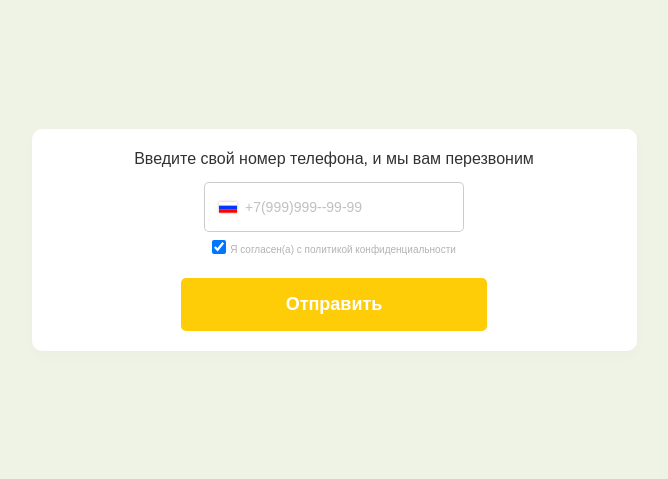
After one commit to Romigo24/BeautyCity, a Django app: page /call/ in a window 1280 px wide. The commit adds this page. Shown: the top 479 px of the page, without its empty margins (306-974 px from the left). Run offline with Django 4.2, Linux system fonts and the light colour scheme.

Commit message:
Add call_me for index page

```diff
--- /dev/null
+++ b/beauty_salon/templates/call_me.html
@@ -0,0 +1,26 @@
+{% load static %}
+<!DOCTYPE html>
+<html lang="en">
+<head>
+	<meta charset="UTF-8">
+	<meta name="viewport" content="width=device-width, initial-scale=1.0">
+	<title>Document</title>
+	<link rel="stylesheet" href="{% static 'css/main.css' %}">
+</head>
+<body style="display: flex; justify-content: center; align-items: center; min-height: 60vh; background-color:rgb(239, 243, 229);">
+	<div class="review popup">
+    <form method="post" action="" class="authPopup__form">
+        {% csrf_token %}
+        <p class="popup__text authPopup__text">Введите свой номер телефона, и мы вам перезвоним</p>
+        <div class="contacts__form_inputBlock">
+            <input type="text" name="tel" class="contacts__form_iunput" placeholder="+7(999)999--99-99" required>
+        </div>
+        <div class="contacts__form_checkboxBlock fic">
+            <input type="checkbox" name="checkbox" class="contacts__form_checkbox" checked required>
+            <span class="contacts__form_checkboxBlock__intro">Я согласен(а) с политикой конфиденциальности</span>
+        </div>
+        <button type="submit" class="popup__btn authPopup__btn">Отправить</button>
+    </form>
+	</div>
+</body>
+</html>
--- a/beauty_salon/urls.py
+++ b/beauty_salon/urls.py
@@ -1,6 +1,6 @@
-from beauty_salon.views import (view_index, view_login, view_notes, view_popup,
-                                view_register, view_service,
-                                view_service_finally)
+from beauty_salon.views import (view_call_me, view_index, view_login,
+                                view_notes, view_popup, view_register,
+                                view_service, view_service_finally)
 from django.contrib.auth.views import LogoutView
 from django.urls import path
 
@@ -16,5 +16,5 @@ urlpatterns = [
     path("register/", view_register, name="register"),
     path("login/", view_login, name="login"),
     path("logout/", LogoutView.as_view(next_page="beauty_salon:index"), name="logout"),
-
+    path("call/", view_call_me, name="call_me"),
 ]
--- a/beauty_salon/views.py
+++ b/beauty_salon/views.py
@@ -1,4 +1,5 @@
 from beauty_salon.models import Feedback, Master, Order, Salon, Service
+from django.contrib import messages
 from django.contrib.auth import authenticate, login
 from django.contrib.auth.decorators import login_required
 from django.shortcuts import redirect, render
@@ -34,6 +35,23 @@ def view_index(request):
             "feedbacks": feedbacks,
         }
     )
+
+
+def view_call_me(request):
+    if request.method == "POST":
+        contact_tel = request.POST.get('tel')
+        personal_data_consent = bool(request.POST.get('checkbox'))
+
+        Order.objects.create(
+            status="call",
+            phone=contact_tel,
+            personal_data_consent=personal_data_consent,
+            comment="Перезвонить"
+        )
+        messages.success(request, 'Спасибо, мы вам перезвоним в течение часа.')
+        return redirect("beauty_salon:index")
+
+    return render(request, "call_me.html")
 
 
 def view_service(request):
```
Also changed, not shown: beauty_salon/templates/index.html (+15 -1 lines).
